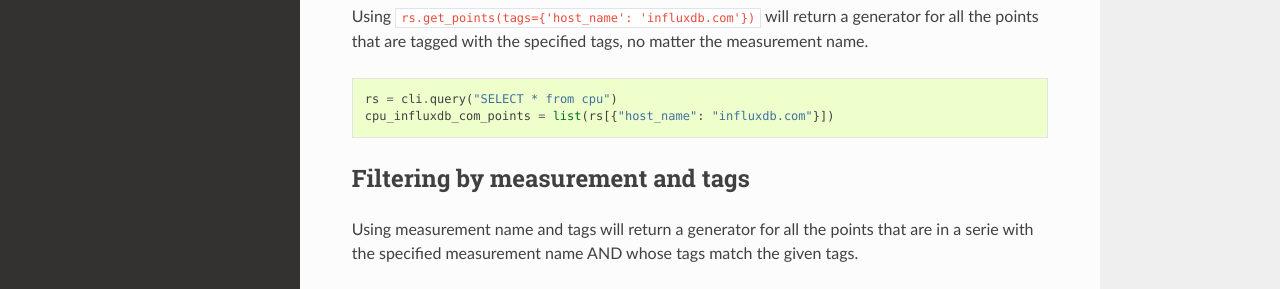
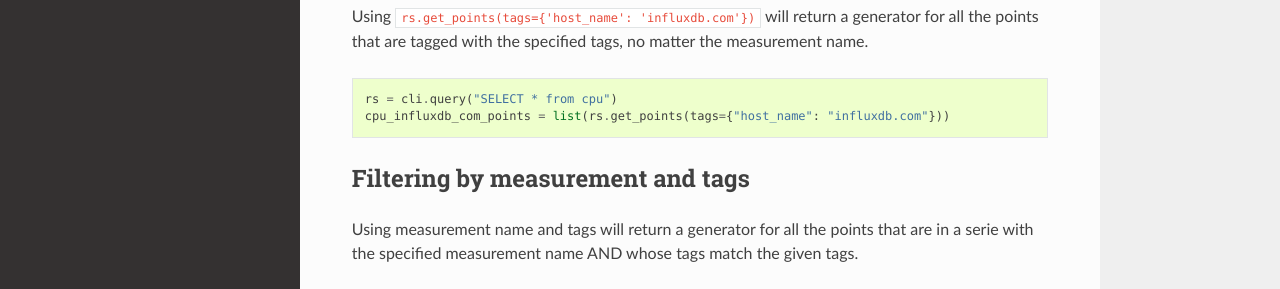
Before and after one commit to influxdata/influxdb-python, a Sphinx documentation site: the page built from docs/source/resultset.rst, in a window 1280 px wide and 1238 px high. Shown: the part 651-940 px from the top of the window. Built offline with Sphinx 7.4.7 and the Read the Docs theme 2.0.0, drawn with Linux system fonts in a browser that asks for light colours.

Commit message:
Fixed wrong ResultSet example

```diff
--- a/docs/source/resultset.rst
+++ b/docs/source/resultset.rst
@@ -31,7 +31,7 @@ Using ``rs.get_points(tags={'host_name': 'influxdb.com'})`` will return a genera
 ::
 
     rs = cli.query("SELECT * from cpu")
-    cpu_influxdb_com_points = list(rs[{"host_name": "influxdb.com"}])
+    cpu_influxdb_com_points = list(rs.get_points(tags={"host_name": "influxdb.com"}))
 
 Filtering by measurement and tags
 ---------------------------------
```
